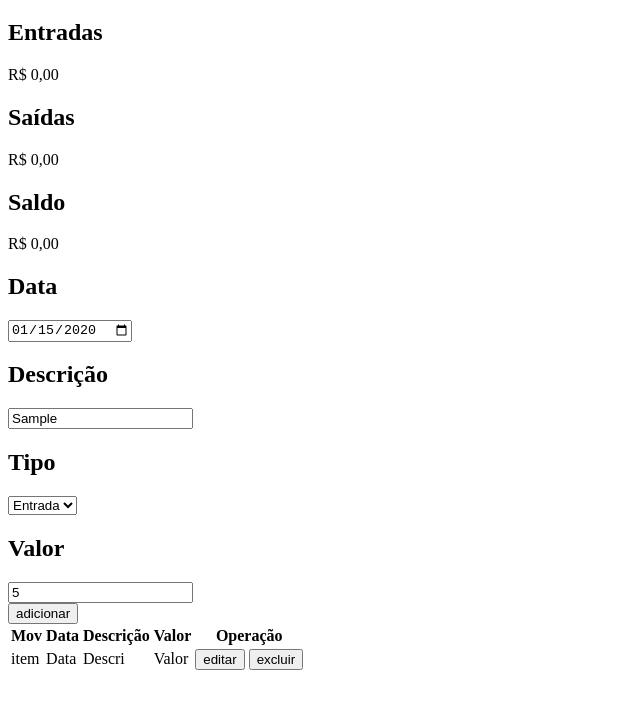
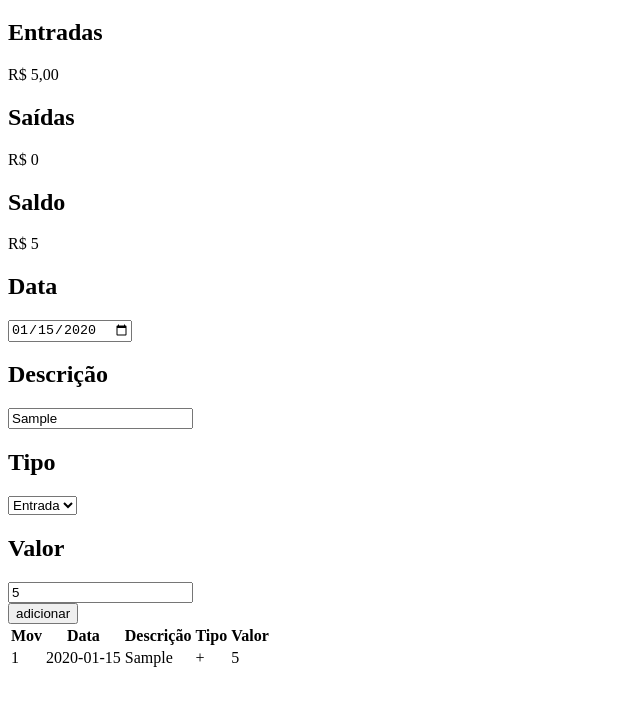
Before and after one commit to WilliamBritoFreitas/DashFIN, a plain HTML site: page index.html in a window 1280 px wide. Both pictures are taken after typing "2020-01-15", "Sample", "5" into the empty fields and a click on the button "adicionar". Shown: the part 61-770 px from the top of the page, without its empty margins (0-640 px from the left). Drawn offline with Linux system fonts and the light colour scheme.

Commit message:
commit 4

```diff
--- a/index.html
+++ b/index.html
@@ -1,6 +1,5 @@
 <!doctype html>
 <html lang="pt-br">
-
   <head>
     <meta charset="UTF-8" />
     <meta name="viewport" content="width=device-width, initial-scale=1.0" />
@@ -21,7 +20,7 @@
       </div>
       <div>
         <h2>Saldo</h2>
-      <p>R$ <span id="Saldo_Final">0,00</span></p>
+        <p>R$ <span id="saldo_Final">0,00</span></p>
       </div>
     </section>
 
@@ -29,11 +28,11 @@
     <section>
       <div>
         <h2>Data</h2>
-      <input id="data_mov" type="Date">
+        <input id="data_mov" type="Date" />
       </div>
       <div>
         <h2>Descrição</h2>
-      <input id="descricao" type="text">
+        <input id="descricao" type="text" />
       </div>
       <div>
         <h2>Tipo</h2>
@@ -44,11 +43,9 @@
       </div>
       <div>
         <h2>Valor</h2>
-      <input id="valor" type="number" step="0.01" min="0.01" placeholder="0,00" lang="pt-BR">
+        <input id="valor" type="number" step="0.01" min="0.01" placeholder="0,00" lang="pt-BR" />
       </div>
-    <button type="button" id="bt_entrada">
-      adicionar
-    </button>
+      <button type="button" id="bt_entrada">adicionar</button>
     </section>
 
     <!-- Tabela -->
@@ -57,22 +54,12 @@
         <th>Mov</th>
         <th>Data</th>
         <th>Descrição</th>
+        <th>Tipo</th>
         <th>Valor</th>
-      <th>Operação</th>
       </tr>
-    <tr>
-      <td>item</td>
-      <td>Data</td>
-      <td>Descri</td>
-      <td>Valor</td>
-      <td>
-        <div>
-          <button>editar</button>
-          <button>excluir</button>
-        </div>
-      </td>
-    </tr>
+      <tbody id="corpo_tabela"></tbody>
     </table>
+
+    <script src="./scripts/Dashfin.js"></script>
   </body>
-
 </html>
--- a/scripts/Dashfin.js
+++ b/scripts/Dashfin.js
@@ -1,12 +1,73 @@
-const lista_movimentacao=[];
+const total_Entrada = document.getElementById("total_Entrada");
+const total_Saida = document.getElementById("total_Saida");
+const saldo_Final = document.getElementById("saldo_Final");
+
+const lista_movimentacao = [];
 
 const data_mov = document.getElementById("data_mov");
-const descricao = document.getElementById("descricao");
-const tipo_entrada = document.getElementById("tipo_entrada")
-const valor = document.getElementById("valor")
+const descri = document.getElementById("descricao");
+const tp_entrada = document.getElementById("tipo_entrada");
+const valor = document.getElementById("valor");
 
-function btn_acrescentar () {
-    const linha_mov [
+const bt_entrada = document.getElementById("bt_entrada");
 
-    ]
+const dt_atual = Calc_data_atual();
+data_mov.value = dt_atual;
+
+
+
+let formatador = new Intl.NumberFormat("pt-BR", {
+  style: "decimal",
+  minimumFractionDigits: 2,
+  maximumFractionDigits: 2,
+});
+
+function Calc_data_atual () {
+  const data_temp = new Date();
+  const ano = data_temp.getFullYear;
+  const mes = String(data_temp.getMonth()+1).padStart(2,'0');
+  const dia = String(data_temp.getDay).padStart(2,'0');
+  const dt_atual = `${ano}-${mes}-${dia}`
+  return (dt_atual)
 }
+
+
+
+
+function btn_acrescentar() {
+  console.log("botão");
+  const linha_mov = [data_mov.value, descri.value, tp_entrada.value, valor.value];
+  lista_movimentacao.unshift(linha_mov);
+  monta_tabela();
+}
+
+function monta_tabela() {
+  let tabela_tmp = document.getElementById("corpo_tabela");
+  let soma_entrada = 0;
+  let soma_saida = 0;
+
+  tabela_tmp.innerHTML = "";
+  let ind = 0;
+
+  lista_movimentacao.forEach(function (linha) {
+    ind += 1;
+    let html_linha = `<tr><td>${ind}</td>`;
+    linha.forEach(function (celula) {
+      html_linha += `<td>${celula}</td>`;
+    });
+    html_linha += "</tr>";
+    if (linha[2] === "+") {
+      soma_entrada += Number(linha[3]);
+    } else {
+      soma_saida += Number(linha[3]);
+    }
+
+    tabela_tmp.innerHTML += html_linha;
+  });
+
+  total_Entrada.innerText = formatador.format(soma_entrada);
+  total_Saida.innerText = soma_saida;
+  saldo_Final.innerText = soma_entrada - soma_saida;
+}
+
+bt_entrada.addEventListener("click", btn_acrescentar);
```
Lines whose indentation alone changed are shown as unchanged.
